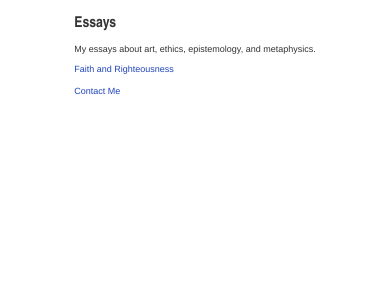
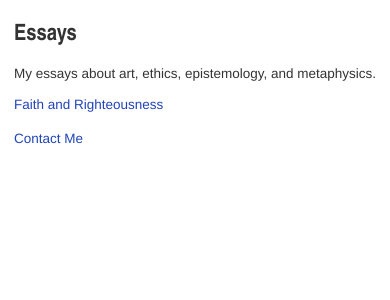
Before and after one commit to artsandmetaphysics/goodlifeodyssey, a Jekyll site: the page built from index.md, in a window 390 px wide. Shown: the top 300 px of the page. Built offline with Jekyll 4.4.1, drawn with Linux system fonts in a browser that asks for light colours.

Commit message:
Avoid unreadably small fontsizes

```diff
--- a/_layouts/basic.html
+++ b/_layouts/basic.html
@@ -28,16 +28,6 @@
       @media (max-width: 546px) {
         html {
           font-size: 12px;
-        }
-      }
-      @media (max-width: 468px) {
-        html {
-          font-size: 10px;
-        }
-      }
-      @media (max-width: 390px) {
-        html {
-          font-size: 8px;
         }
       }
       body {
```
